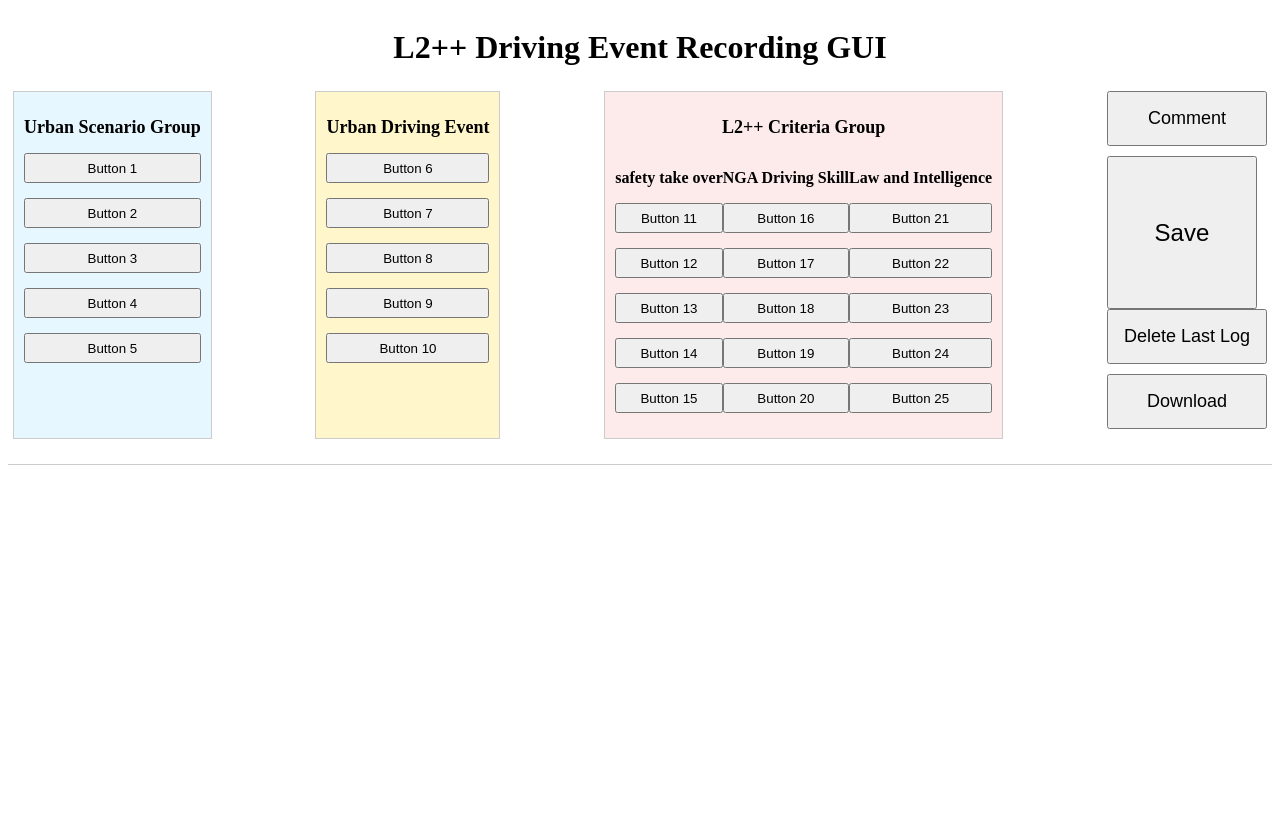
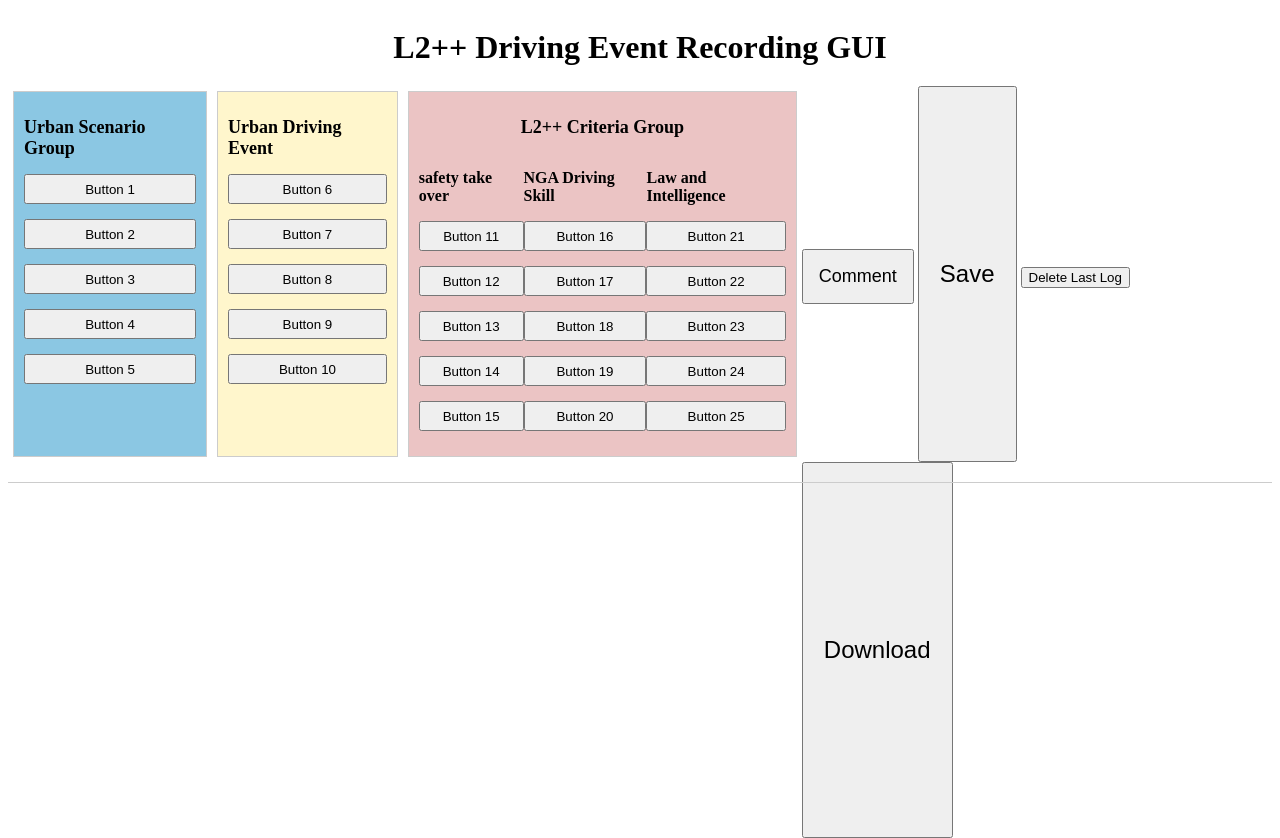
Before and after one commit to Bjlu0417/kpi_logging_adas, a Flask app: page / in a window 1280 px wide. Before the commit the page ends 465 px from the top, so only its background shows below. Run offline with Flask 3, Linux system fonts and the light colour scheme.

Commit message:
add and modify css file

```diff
--- a/static/css/styles.css
+++ b/static/css/styles.css
@@ -18,7 +18,7 @@
 }
 
 .group:nth-child(1) {
-            background-color: #e6f7ff;
+    background-color: #8bc7e3;
     align-items: center;
 }
 
@@ -28,10 +28,18 @@
 }
 
 .group:nth-child(3) {
-            background-color: #fdebeb;
+    background-color: #ebc4c4;
+}
+
+.group:nth-child(4) {
+    background-color: #c4c5eb;
 }
 
 .group:nth-child(3) h2 {
+    text-align: center;
+}
+
+.group:nth-child(4) h2 {
     text-align: center;
 }
 
@@ -54,27 +62,49 @@
     min-width: 100%;
     box-sizing: border-box;
 }
-
-        #save-column {
-            display: flex;
-            flex-direction: column;
-            justify-content: center;
-            margin: 5px;
+.action-button.highlight{
+    background-color: #007bff;
+    color: white;
+    border-color: #007bff;
 }
 
-        #save-button {
+#action-group {
+    display: flex;
+    flex-direction: row;
+    justify-content: center;
+    gap: 20px;
+}
+
+#save-button,
+#trigger-button,
+#download-button {
     font-size: 24px;
     padding: 20px;
     height: 100%;
-            width: 150px;
+    width: auto;
+}
+
+#comment-area{
+    display: flex;
+    width: 100%;
+    margin: 15px;
+}
+
+#voice-button{
+    width: 200px;
+    flex-shrink: 0;
+}
+
+#comment-input{
+    padding: 15px;
+    flex-grow: 1;
 }
 
 #comment-button,
-        #delete-last-log-button,
-        #download-button {
+#voice-button{
     font-size: 18px;
     padding: 15px;
-            margin-bottom: 10px;
+    margin-bottom: 0px;
 }
 
 #log {
```
Lines whose indentation alone changed are shown as unchanged.
